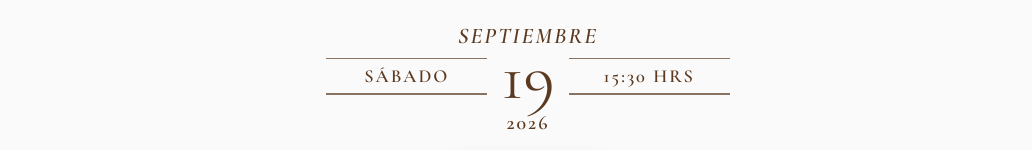
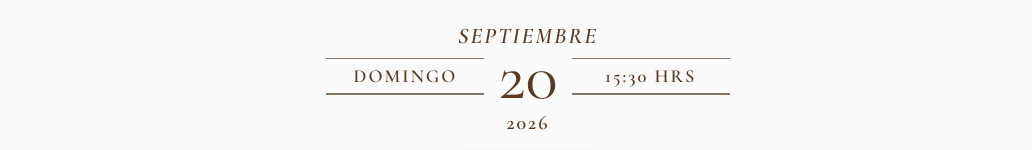
Before and after one commit to WalArg/invitacion_cumple, a React (Vite) app: page / in a window 1280 px wide. Shown: the part 802-952 px from the top of the page, without its empty margins (112-1144 px from the left). Built offline with nearby package versions, Linux system fonts and the light colour scheme.

Commit message:
Update date to Sunday 20 and update ICS file dates

```diff
--- a/src/App.jsx
+++ b/src/App.jsx
@@ -226,11 +226,11 @@ function App() {
               <div className="details-date-grid" style={{ gap: '10px' }}>
                 <div className="date-side-col">
                   <div className="divider-line"></div>
-                  <span className="date-label">SÁBADO</span>
+                  <span className="date-label">DOMINGO</span>
                   <div className="divider-line"></div>
                 </div>
 
-                <div className="date-center-number">19</div>
+                <div className="date-center-number">20</div>
 
                 <div className="date-side-col">
                   <div className="divider-line"></div>
@@ -243,7 +243,7 @@ function App() {
 
               {/* AGENDAR Button (Downloads calendar event) */}
               <a
-                href="data:text/calendar;charset=utf8,BEGIN:VCALENDAR%0AVERSION:2.0%0ABEGIN:VEVENT%0ASUMMARY:Cumple de Luca 1 añito 🎂%0ADESCRIPTION:¡Te esperamos para festejar el primer año de Luca!%0ALOCATION:Av. Vergara 5415, Hurling Club%0ADTSTART:20260919T183000Z%0ADTEND:20260919T223000Z%0AEND:VEVENT%0AEND:VCALENDAR"
+                href="data:text/calendar;charset=utf8,BEGIN:VCALENDAR%0AVERSION:2.0%0ABEGIN:VEVENT%0ASUMMARY:Cumple de Luca 1 añito 🎂%0ADESCRIPTION:¡Te esperamos para festejar el primer año de Luca!%0ALOCATION:Av. Vergara 5415, Hurling Club%0ADTSTART:20260920T183000Z%0ADTEND:20260920T223000Z%0AEND:VEVENT%0AEND:VCALENDAR"
                 download="cumple_luca.ics"
                 className="btn-agendar"
               >
```
